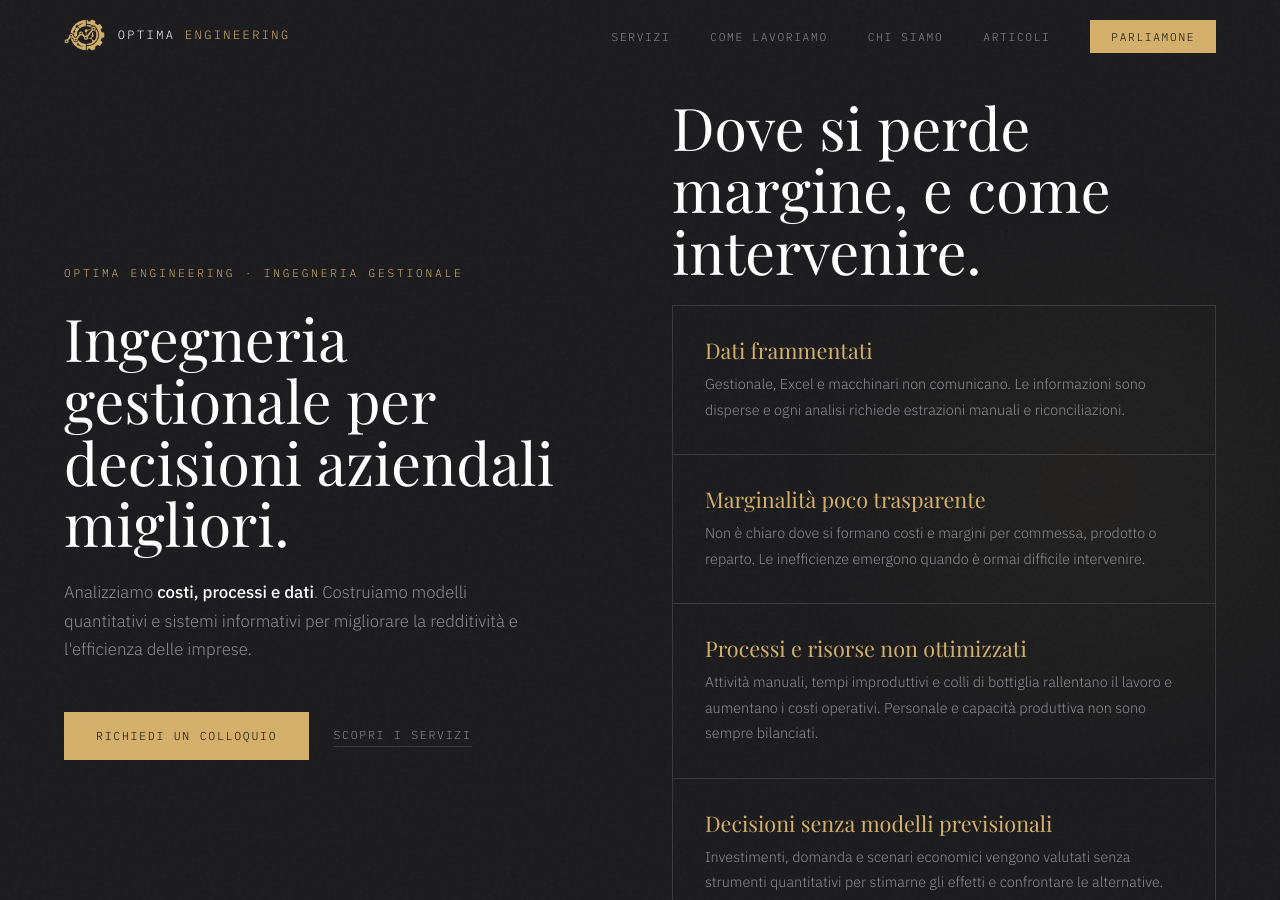
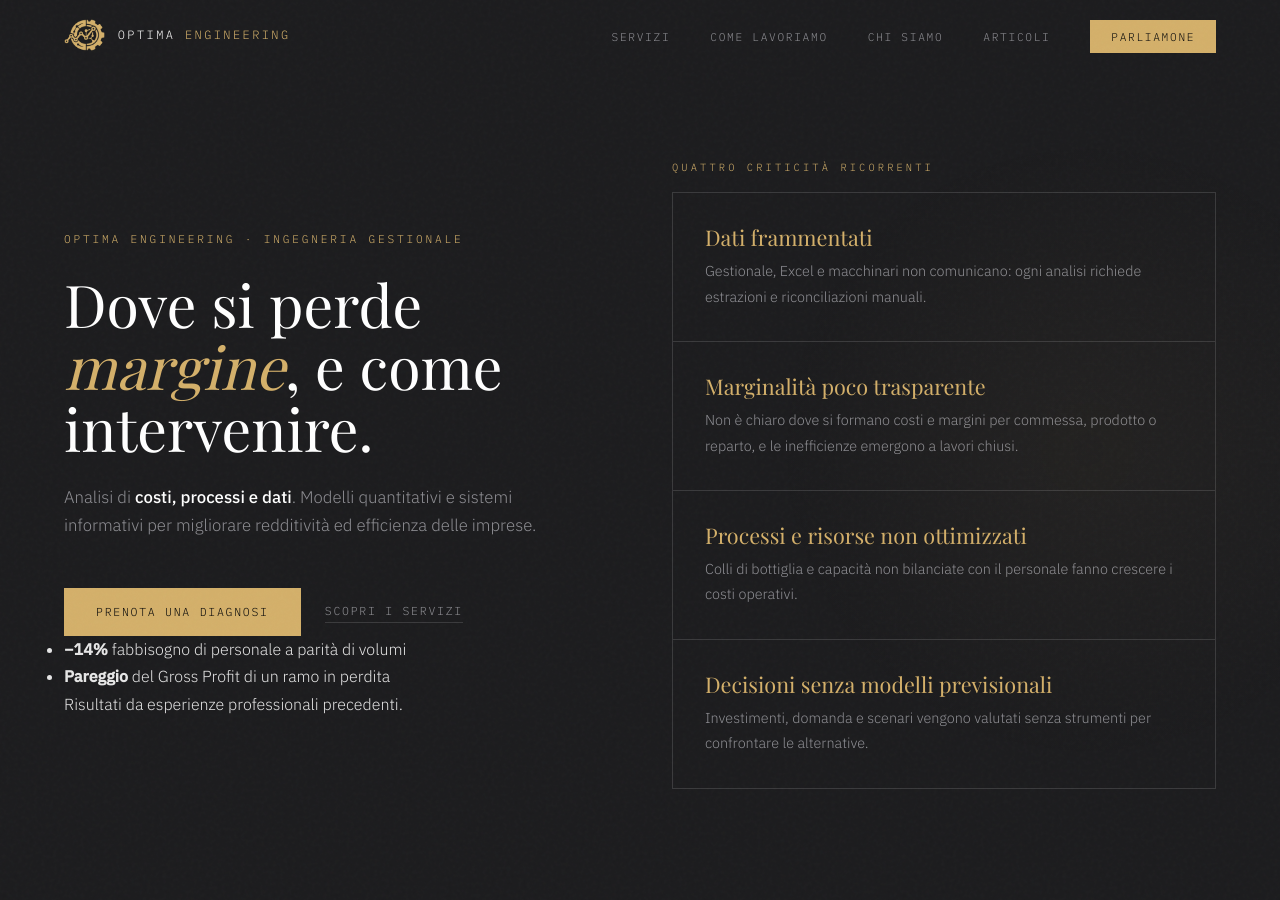
Before and after one commit to edoardo2496/optima_engineering, a Jekyll site: the page built from index.html, in a window 1280 px wide and 900 px high. Built offline with Jekyll 4.4.1, drawn with Linux system fonts in a browser that asks for light colours; some web fonts are replaced.

Commit message:
Update hero.html

```diff
--- a/_includes/hero.html
+++ b/_includes/hero.html
@@ -3,78 +3,55 @@
     <div class="hero-eyebrow">Optima Engineering · Ingegneria gestionale</div>
 
     <h1 class="hero-title">
-      Ingegneria gestionale per decisioni aziendali migliori.
+      Dove si perde <em>margine</em>, e come intervenire.
     </h1>
 
     <p class="hero-body">
-      Analizziamo <strong>costi, processi e dati</strong>.
-      Costruiamo modelli quantitativi e sistemi informativi
-      per migliorare la redditività e l'efficienza delle imprese.
+      Analisi di <strong>costi, processi e dati</strong>.
+      Modelli quantitativi e sistemi informativi per migliorare
+      redditività ed efficienza delle imprese.
     </p>
 
     <div class="hero-actions">
-      <a href="#contatto" class="btn-primary">
-        Richiedi un colloquio
-      </a>
-      <a href="#servizi" class="btn-ghost">
-        Scopri i servizi
-      </a>
+      <a href="#contatto" class="btn-primary">Prenota una diagnosi</a>
+      <a href="#servizi" class="btn-ghost">Scopri i servizi</a>
     </div>
+
+    <ul class="hero-proof">
+      <li><strong>−14%</strong> fabbisogno di personale a parità di volumi</li>
+      <li><strong>Pareggio</strong> del Gross Profit di un ramo in perdita</li>
+    </ul>
+    <p class="hero-proof-note">Risultati da esperienze professionali precedenti.</p>
   </div>
 
   <div class="hero-right">
-    <h2 class="hero-title">
-      Dove si perde margine, e come intervenire.
-    </h2>
+    <div class="section-label">Quattro criticità ricorrenti</div>
 
     <ul class="pain-list">
-
       <li class="pain-item">
         <div class="pain-text">
           <strong>Dati frammentati</strong>
-          <span class="pain-sub">
-            Gestionale, Excel e macchinari non comunicano.
-            Le informazioni sono disperse e ogni analisi
-            richiede estrazioni manuali e riconciliazioni.
-          </span>
+          <span class="pain-sub">Gestionale, Excel e macchinari non comunicano: ogni analisi richiede estrazioni e riconciliazioni manuali.</span>
         </div>
       </li>
-
       <li class="pain-item">
         <div class="pain-text">
           <strong>Marginalità poco trasparente</strong>
-          <span class="pain-sub">
-            Non è chiaro dove si formano costi e margini
-            per commessa, prodotto o reparto.
-            Le inefficienze emergono quando è ormai
-            difficile intervenire.
-          </span>
+          <span class="pain-sub">Non è chiaro dove si formano costi e margini per commessa, prodotto o reparto, e le inefficienze emergono a lavori chiusi.</span>
         </div>
       </li>
-
       <li class="pain-item">
         <div class="pain-text">
           <strong>Processi e risorse non ottimizzati</strong>
-          <span class="pain-sub">
-            Attività manuali, tempi improduttivi e colli
-            di bottiglia rallentano il lavoro e aumentano
-            i costi operativi. Personale e capacità produttiva
-            non sono sempre bilanciati.
-          </span>
+          <span class="pain-sub">Colli di bottiglia e capacità non bilanciate con il personale fanno crescere i costi operativi.</span>
         </div>
       </li>
-
       <li class="pain-item">
         <div class="pain-text">
           <strong>Decisioni senza modelli previsionali</strong>
-          <span class="pain-sub">
-            Investimenti, domanda e scenari economici vengono
-            valutati senza strumenti quantitativi per stimarne
-            gli effetti e confrontare le alternative.
-          </span>
+          <span class="pain-sub">Investimenti, domanda e scenari vengono valutati senza strumenti per confrontare le alternative.</span>
         </div>
       </li>
-
     </ul>
   </div>
 </section>
```
